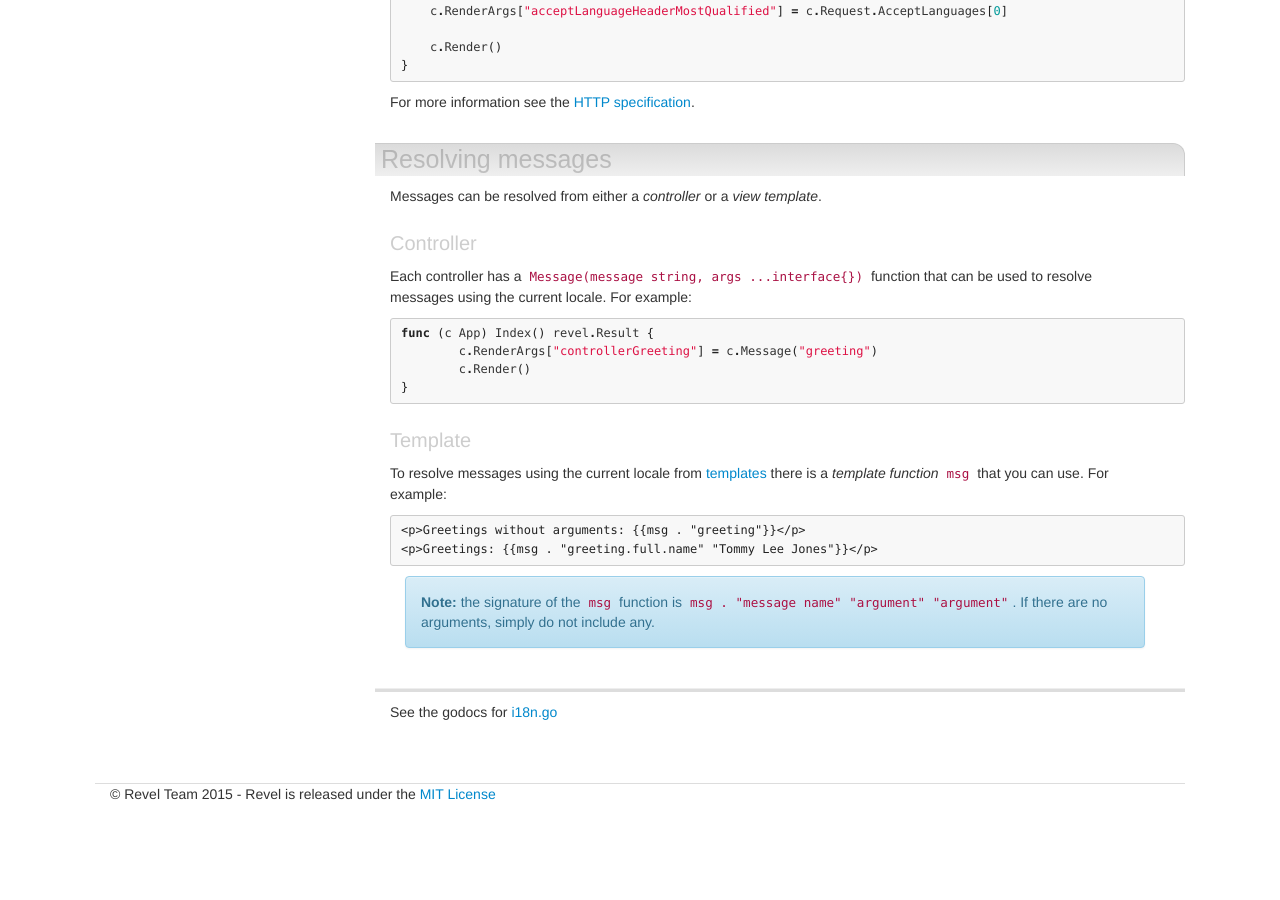
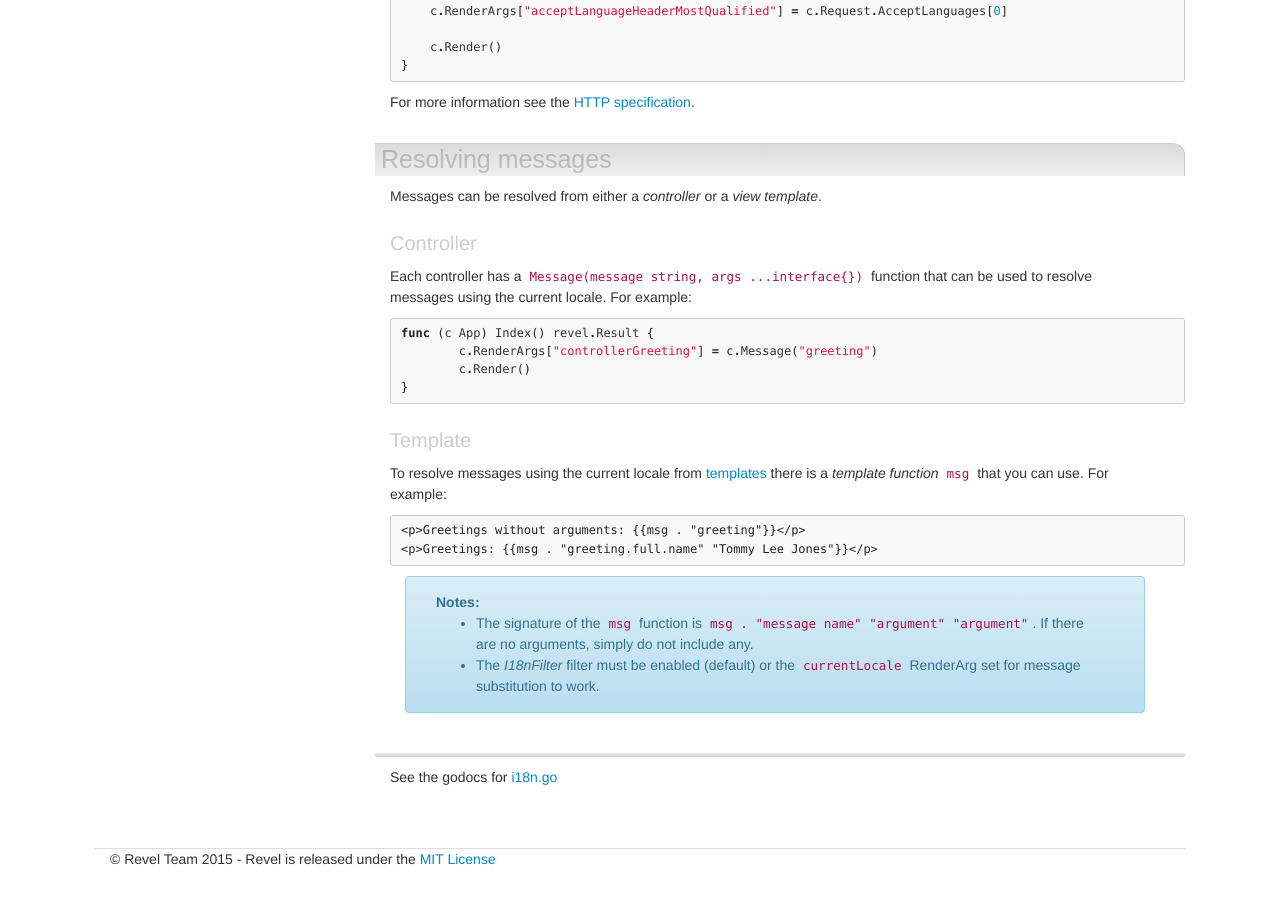
Before and after one commit to revel/revel.github.io, a Jekyll site: the page built from manual/i18n-messages.md, in a window 1280 px wide and 900 px high, scrolled down 4205 px. Built offline with Jekyll 4.4.1, drawn with Linux system fonts in a browser that asks for light colours; nearby versions of some CDN libraries; comment, search, counter and statistics services are not loaded; before the commit the page ends 5040 px from its top, so only the background shows below that.

Commit message:
Update i18n-messages.md
Added a note of the requirement for the I18nFilter in order for template messages to work. I spent some time digging trying to find why my messages were appearing blank. This was because I had disabled the filter and so was not setting the currentLocale render arg.
I wonder if the default behavior (template.go#L125) should be changed to return an unknown string ("??? %s ???") instead of blank?

```diff
--- a/manual/i18n-messages.md
+++ b/manual/i18n-messages.md
@@ -263,7 +263,12 @@ To resolve messages using the current locale from [templates](templates.html) th
 {% endraw %}{% endcapture %}
 {% highlight htmldjango %}{{ex}}{% endhighlight %}
 
-<div class="alert alert-info"><strong>Note:</strong> the signature of the <code>msg</code> function is <code>msg . "message name" "argument" "argument"</code>. If there are no arguments, simply do not include any.</div>
+<div class="alert alert-info"><p><strong>Notes:</strong></p>
+    <ul>
+        <li>The signature of the <code>msg</code> function is <code>msg . "message name" "argument" "argument"</code>. If there are no arguments, simply do not include any.</li>
+        <li>The <em>I18nFilter</em> filter must be enabled (default) or the <code>currentLocale</code> RenderArg set for message substitution to work.</li>
+    </ul>
+</div>
 
 <hr>
 See the godocs for [i18n.go](../docs/godoc/i18n.html)
```
